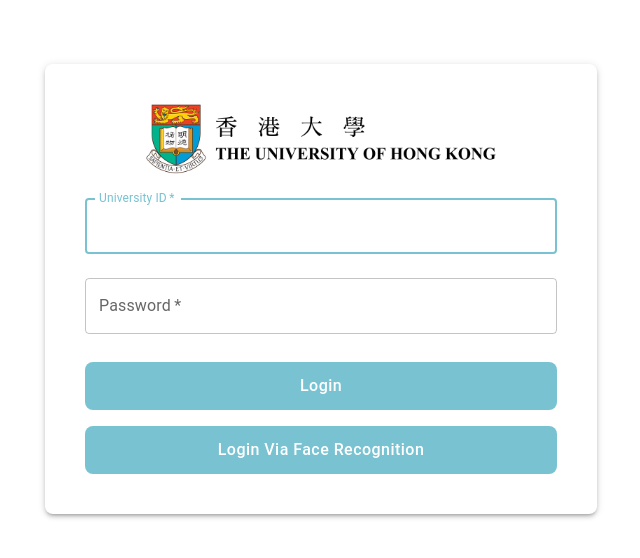
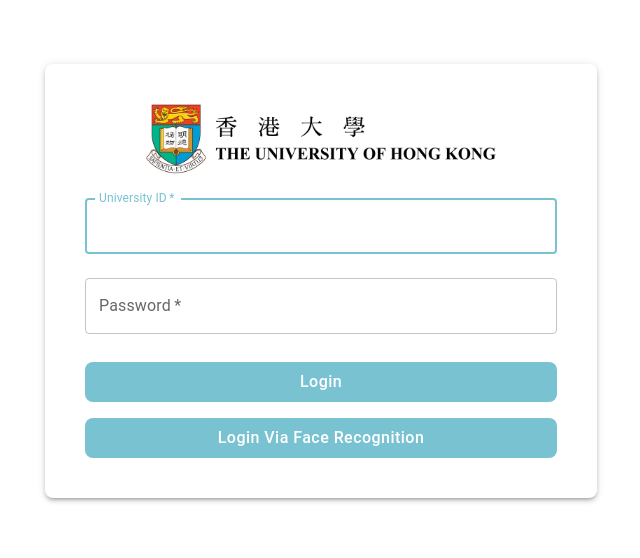
Before and after one commit to Kevindrayana/ICMS-Group-10, a Next.js app in the folder frontend/: page / in a window 1280 px wide. Shown: the top 558 px of the page, without its empty margins (319-959 px from the left). Built offline with nearby package versions, Linux system fonts and the light colour scheme.

Commit message:
adjust the style

```diff
--- a/frontend/src/app/announcement/page.js
+++ b/frontend/src/app/announcement/page.js
@@ -55,7 +55,7 @@ export default function Course() {
     <Template sidebar_index={2}>
       <div
         style={{
-          marginBottom: "20px",
+          marginBottom: "30px",
           color: "#1C6D7E",
           fontWeight: "500",
           fontSize: "28px",
@@ -69,7 +69,7 @@ export default function Course() {
               fontSize: "20px",
               color: "#7EBCE6",
               marginBottom: "20px",
-              fontWeight: "800",
+              fontWeight: "600",
               marginTop: "20px",
             }}>
             {data_month[m]}
--- a/frontend/src/app/globals.css
+++ b/frontend/src/app/globals.css
@@ -8,7 +8,9 @@ html, body {
 .content::-webkit-scrollbar {
   display: none;
 }
-
+div {
+  font-weight: 500;
+}
 /* Hide scrollbar for IE, Edge and Firefox */
 .content {
   -ms-overflow-style: none;  /* IE and Edge */
@@ -41,3 +43,6 @@ html, body {
 .timetable .rs__multi_day .MuiButtonBase-root .MuiTypography-root{
   color: white !important
 }
+.timetable .rs__today_cell .MuiTypography-root {
+  color: #1C6D7E !important;
+}
--- a/frontend/theme/ThemeRegistry.tsx
+++ b/frontend/theme/ThemeRegistry.tsx
@@ -21,10 +21,10 @@ const theme = createTheme({
                     color: '#ffffff',
                     backgroundColor: '#78C2D2',
                     borderRadius: "8px",
-                    paddingTop: "8px",
-                    paddingLeft: "16px",
-                    paddingRight: "16px",
-                    paddingBottom: "8px",
+                    paddingTop: "4px",
+                    paddingLeft: "12px",
+                    paddingRight: "12px",
+                    paddingBottom: "4px",
                     fontSize: "16px !important",
                     fontWeight: 500,
                     textTransform: "inherit",
```
Also changed, not shown: frontend/src/app/course/page.js (+10 -2 lines), frontend/src/app/dashboard/page.js (+11 -4 lines), frontend/src/components/template/template.js (+8 -8 lines).
